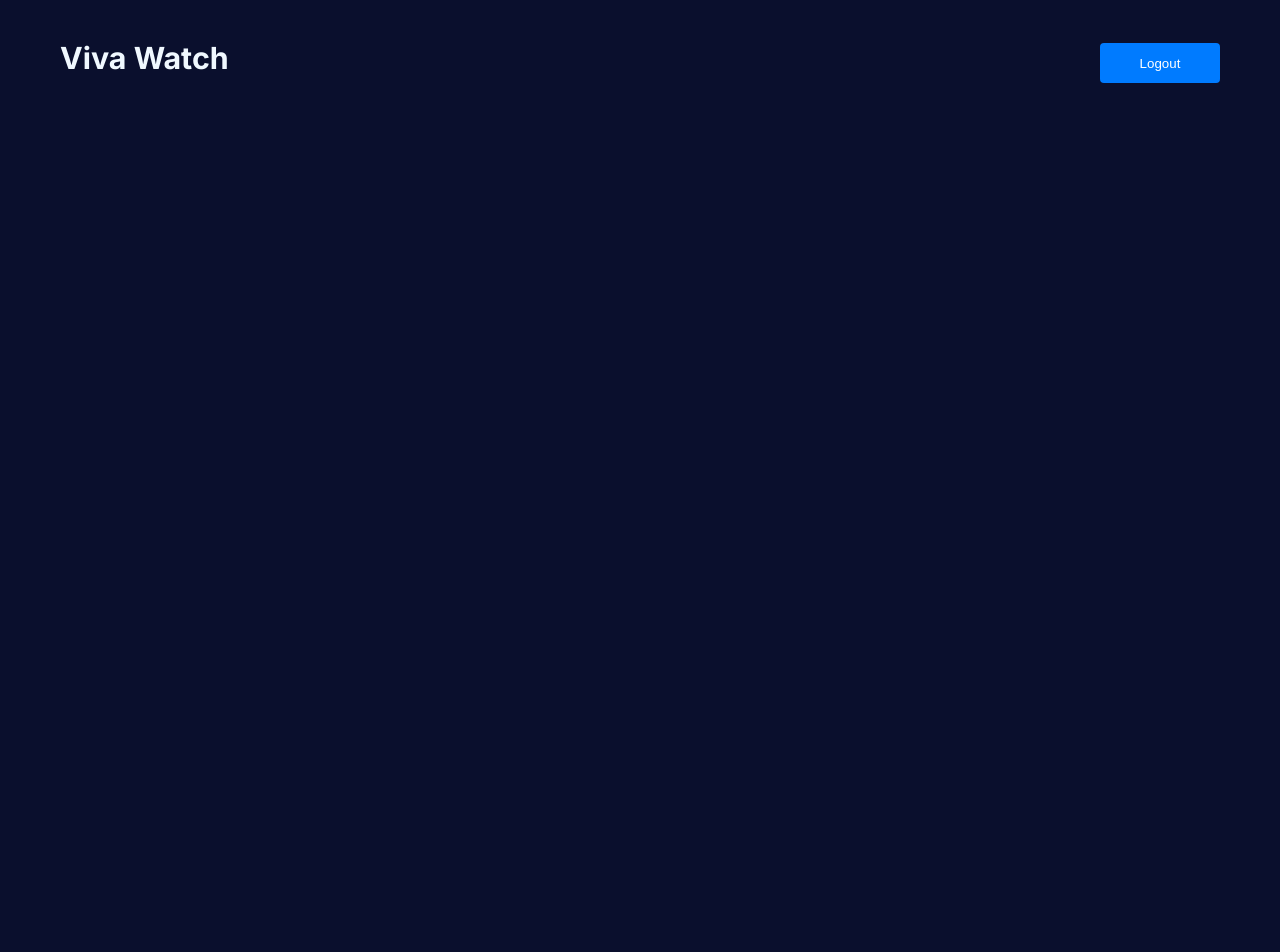
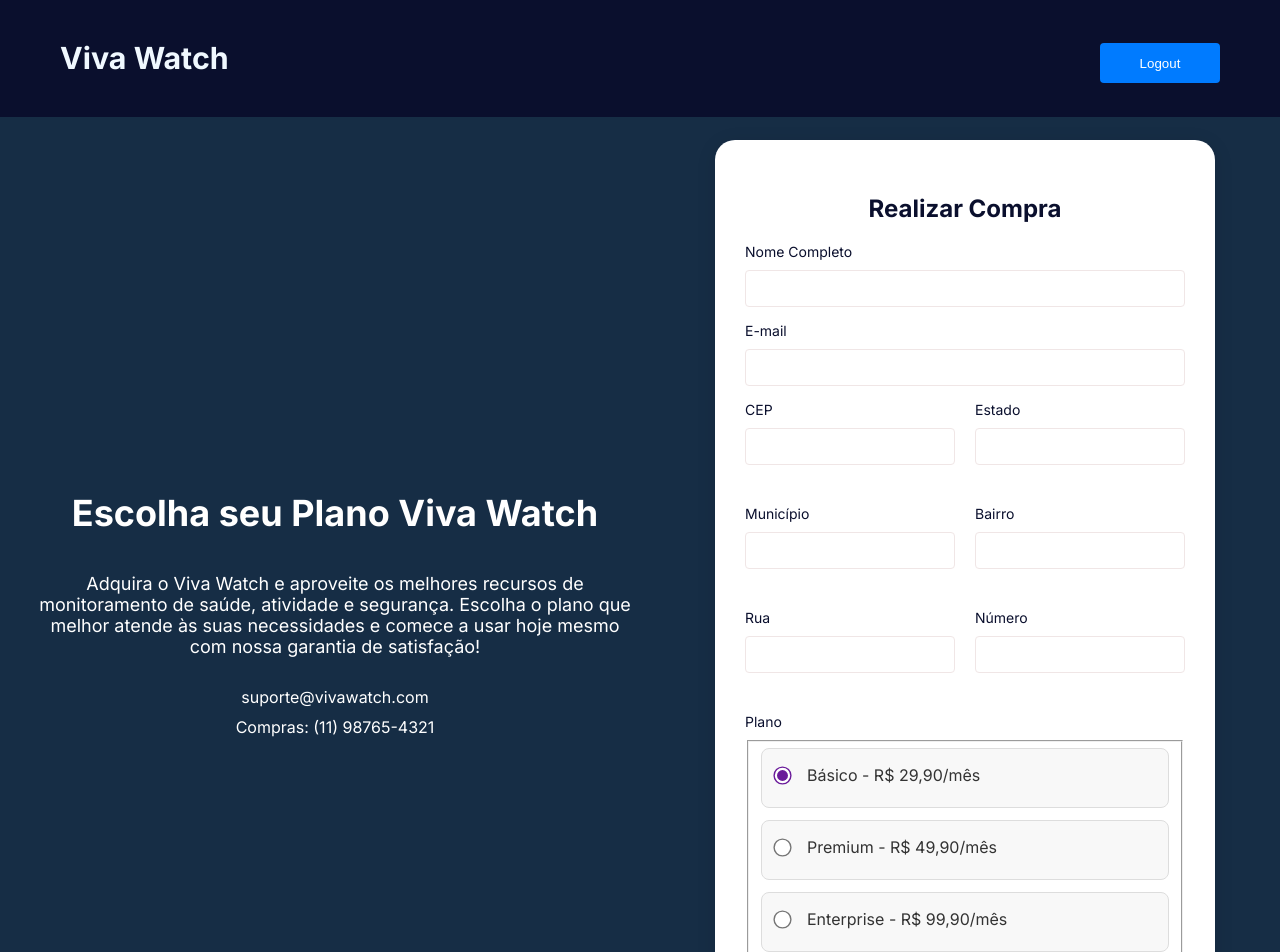
Before and after one commit to VitorKavaharada/VivaWatch, a React (Vite) app in the folder vivawatch-frontend/: page /protected/payment in a window 1280 px wide. Before the commit this address had no page. Shown: the top 952 px of the page. Before the commit the page ends 800 px from the top, so only its background shows below. Built offline with nearby package versions, Linux system fonts and the light colour scheme; sample sign-in values are in the browser's storage.

Commit message:
feat: layout e estilo do formulario de compra

```diff
--- a/vivawatch-frontend/src/App.jsx
+++ b/vivawatch-frontend/src/App.jsx
@@ -13,6 +13,7 @@ import Auth from './components/Auth/Auth';
 import PrivateRoute from './components/PrivateRoute/PrivateRoute';
 import Support from './components/Support/Support';
 import Dashboard from './components/DashBoard/DashBoard';
+import Payment from './components/Payment/Payment';
 
 function App() {
   const [isLoggedIn, setIsLoggedIn] = useState(!!localStorage.getItem('token'));
@@ -48,6 +49,7 @@ function App() {
         <Route path="/protected" element={<PrivateRoute />}>
           {/* Espaço para as rotas que vão ser protegidas*/}
           <Route path="dashboard" element={<Dashboard />} />
+          <Route path="payment" element={<Payment />} />
         </Route>
       </Routes>
     </BrowserRouter>
--- /dev/null
+++ b/vivawatch-frontend/src/components/Payment/Payment.jsx
@@ -0,0 +1,142 @@
+  import React, { useState, useEffect } from 'react';
+  import styles from './Payment.module.css';
+  import AOS from 'aos';
+  import 'aos/dist/aos.css';
+
+  const Payment = () => {
+    useEffect(() => {
+      AOS.init({ duration: 1000 });
+    }, []);
+
+    const [name, setName] = useState('');
+    const [email, setEmail] = useState('');
+    const [plan, setPlan] = useState('basic');
+
+    const handleSubmit = (e) => {
+      e.preventDefault();
+      // Apenas layout — sem envio ou simulação de API
+      console.log('Formulário enviado:', { name, email, plan });
+    };
+
+    return (
+      <section className={styles.payment}>
+        <div className={styles.leftSide}>
+          <h2 className={styles.title} data-aos="fade-up">Escolha seu Plano Viva Watch</h2>
+          <p className={styles.description} data-aos="fade-up" data-aos-delay="100">
+            Adquira o Viva Watch e aproveite os melhores recursos de monitoramento de saúde, atividade e segurança. Escolha o plano que melhor atende às suas necessidades e comece a usar hoje mesmo com nossa garantia de satisfação!
+          </p>
+          <div className={styles.contactInfo} data-aos="fade-up" data-aos-delay="200">
+            <p>suporte@vivawatch.com</p>
+            <p>Compras: (11) 98765-4321</p>
+          </div>
+        </div>
+        <div className={styles.rightSide} data-aos="fade-right">
+          <div className={styles.formCard}>
+            <h3 className={styles.formTitle}>Realizar Compra</h3>
+            <form onSubmit={handleSubmit}>
+              <div className={styles.inputGroup}>
+                <label htmlFor="name">Nome Completo</label>
+                <input
+                  type="text"
+                  id="name"
+                  value={name}
+                  onChange={(e) => setName(e.target.value)}
+                  required
+                />
+              </div>
+              <div className={styles.inputGroup}>
+                <label htmlFor="email">E-mail</label>
+                <input
+                  type="email"
+                  id="email"
+                  value={email}
+                  onChange={(e) => setEmail(e.target.value)}
+                  required
+                />
+              </div>
+
+              <div className={styles.formRow}>
+                <div className={styles.inputGroup}>
+                  <label htmlFor="cep">CEP</label>
+                  <input type="text" id="cep" name="cep" required />
+                </div>
+                <div className={styles.inputGroup}>
+                  <label htmlFor="state">Estado</label>
+                  <input type="text" id="state" name="state" required />
+                </div>
+              </div>
+              <div className={styles.formRow}>
+                <div className={styles.inputGroup}>
+                  <label htmlFor="city">Município</label>
+                  <input type="text" id="city" name="city" required />
+                </div>
+                <div className={styles.inputGroup}>
+                  <label htmlFor="neighborhood">Bairro</label>
+                  <input type="text" id="neighborhood" name="neighborhood" required />
+                </div>
+              </div>
+              <div className={styles.formRow}>
+                <div className={styles.inputGroup}>
+                  <label htmlFor="street">Rua</label>
+                  <input type="text" id="street" name="street" required />
+                </div>
+                <div className={styles.inputGroup}>
+                  <label htmlFor="streetNumber">Número</label>
+                  <input type="text" id="streetNumber" name="streetNumber" required />
+                </div>
+              </div>
+
+              <div className={`${styles.inputGroup} ${styles.fullWidth}`}>
+                <label>Plano</label>
+                <fieldset className={styles.radioGroup}>
+                  <legend style={{ display: 'none' }}>Plano</legend>
+                  <div className={styles.radioOption}>
+                    <label>
+                      <input
+                        type="radio"
+                        name="plan"
+                        value="basic"
+                        checked={plan === 'basic'}
+                        onChange={(e) => setPlan(e.target.value)}
+                      />
+                      <span>Básico - R$ 29,90/mês</span>
+                    </label>
+                  </div>
+                  <div className={styles.radioOption}>
+                    <label>
+                      <input
+                        type="radio"
+                        name="plan"
+                        value="premium"
+                        checked={plan === 'premium'}
+                        onChange={(e) => setPlan(e.target.value)}
+                      />
+                      <span>Premium - R$ 49,90/mês</span>
+                    </label>
+                  </div>
+                  <div className={styles.radioOption}>
+                    <label>
+                      <input
+                        type="radio"
+                        name="plan"
+                        value="enterprise"
+                        checked={plan === 'enterprise'}
+                        onChange={(e) => setPlan(e.target.value)}
+                      />
+                      <span>Enterprise - R$ 99,90/mês</span>
+                    </label>
+                  </div>
+                </fieldset>
+              </div>
+
+              <button type="submit" className={styles.submitButton}>
+                Finalizar Compra
+              </button>
+            </form>
+          </div>
+        </div>
+      </section>
+    );
+  };
+
+  export default Payment;
--- /dev/null
+++ b/vivawatch-frontend/src/components/Payment/Payment.module.css
@@ -0,0 +1,267 @@
+.payment {
+  display: flex;
+  background-color: #162d45;
+  color: white;
+  padding: 140px 10px;
+  min-height: 100vh;
+  align-items: center;
+}
+
+.leftSide {
+  flex: 1;
+  min-width: 300px;
+  padding: 20px;
+  display: flex;
+  flex-direction: column;
+  justify-content: center;
+}
+
+.title {
+  font-size: 36px;
+  margin-bottom: 20px;
+  text-align: center;
+}
+
+.description {
+  font-size: 18px;
+  margin-bottom: 20px;
+  text-align: center;
+}
+
+.contactInfo p {
+  margin: 10px 0;
+  text-align: center;
+}
+
+.rightSide {
+  flex: 1;
+  min-width: 300px;
+  display: flex;
+  justify-content: center;
+  align-items: center;
+}
+
+.formCard {
+  background-color: white;
+  color: #0a0f2d;
+  padding: 30px;
+  border-radius: 20px;
+  width: 100%;
+  max-width: 500px;
+  box-shadow: 0 4px 20px rgba(0, 0, 0, 0.1);
+}
+
+.formTitle {
+  font-size: 24px;
+  margin-bottom: 20px;
+  text-align: center;
+}
+
+.formRow {
+  display: flex;
+  gap: 20px;
+  margin-bottom: 15px;
+  flex-wrap: wrap;
+}
+
+.inputGroup {
+  flex: 1;
+  margin-bottom: 15px;
+}
+
+.inputGroup label {
+  display: block;
+  margin-bottom: 5px;
+  font-size: 14px;
+}
+
+.inputGroup input,.inputGroup textarea {
+  width: 100%;
+  padding: 10px;
+  border: 1px solid #f0e6e6;
+  border-radius: 4px;
+}
+
+.radioGroup {
+  display: flex;
+  flex-direction: column;
+  gap: 12px;
+  margin-top: 10px;
+}
+
+.radioOption {
+  display: flex;
+  align-items: center;
+  background-color: #f8f8f8;
+  border: 1px solid #ddd;
+  border-radius: 8px;
+  padding: 10px 14px;
+}
+
+.radioOption:hover {
+  background-color: #f1eefc;
+  box-shadow: 0 0 8px rgba(106, 27, 154, 0.2);
+}
+
+.radioOption input[type="radio"] {
+  margin-right: 10px;
+  accent-color: #6a1b9a;
+  transform: scale(1.4);
+}
+
+.radioOption label {
+  display: flex;
+  align-items: center;
+  gap: 8px;
+  font-size: 16px;
+  font-weight: 500;
+  color: #333;
+  white-space: nowrap;
+}
+
+.radioOption span {
+  white-space: nowrap;
+}
+
+.fullWidth {
+  width: 100%;
+}
+
+.helpText {
+  font-size: 12px;
+  color: #666;
+  margin-top: 5px;
+  display: block;
+}
+
+.submitButton {
+  background-color: #6a1b9a;
+  color: white;
+  border: none;
+  padding: 12px;
+  width: 100%;
+  border-radius: 4px;
+  cursor: pointer;
+  margin-top: 20px;
+}
+
+.submitButton:hover {
+  background-color: #4f1673;
+}
+
+.submitButton:disabled {
+  background-color: #ccc;
+  cursor: not-allowed;
+}
+
+.successMessage {
+  color: green;
+  text-align: center;
+  margin-top: 10px;
+}
+
+.errorMessage {
+  color: red;
+  font-size: 1rem;
+  margin-top: 10px;
+  text-align: center;
+}
+
+.loadingMessage {
+  color: #333;
+  font-size: 1rem;
+  margin-top: 10px;
+  text-align: center;
+}
+
+@media (max-width: 1024px) {
+  .payment {
+    flex-direction: column;
+    padding: 120px 20px 60px;
+  }
+
+  .leftSide {
+    text-align: center;
+    margin-bottom: 40px;
+  }
+
+  .title {
+    font-size: 28px;
+  }
+
+  .description {
+    font-size: 16px;
+  }
+
+  .formCard {
+    max-width: 90%;
+  }
+}
+
+@media (max-width: 768px) {
+  .payment {
+    flex-direction: column;
+    padding: 100px 15px 50px;
+  }
+
+  .leftSide {
+    padding: 10px;
+  }
+
+  .title {
+    font-size: 24px;
+  }
+
+  .description {
+    font-size: 15px;
+  }
+
+  .formRow {
+    flex-direction: column;
+    gap: 10px;
+  }
+
+  .formCard {
+    width: 100%;
+    max-width: 400px;
+    padding: 20px;
+    width: 92%;
+  }
+
+  .submitButton {
+    font-size: 15px;
+    padding: 10px;
+  }
+  .radioGroup {
+    border: none;
+  }
+
+  .radioOption {
+    flex-direction: row;
+    align-items: center;
+  }
+
+  .radioOption label {
+    font-size: 15px;
+  }
+}
+
+@media (max-width: 480px) {
+  .title {
+    font-size: 22px;
+  }
+
+  .description {
+    font-size: 14px;
+  }
+
+  .formCard {
+    max-width: 95%;
+    padding: 15px;
+  }
+
+  .submitButton {
+    font-size: 14px;
+    padding: 8px;
+  }
+}
```
